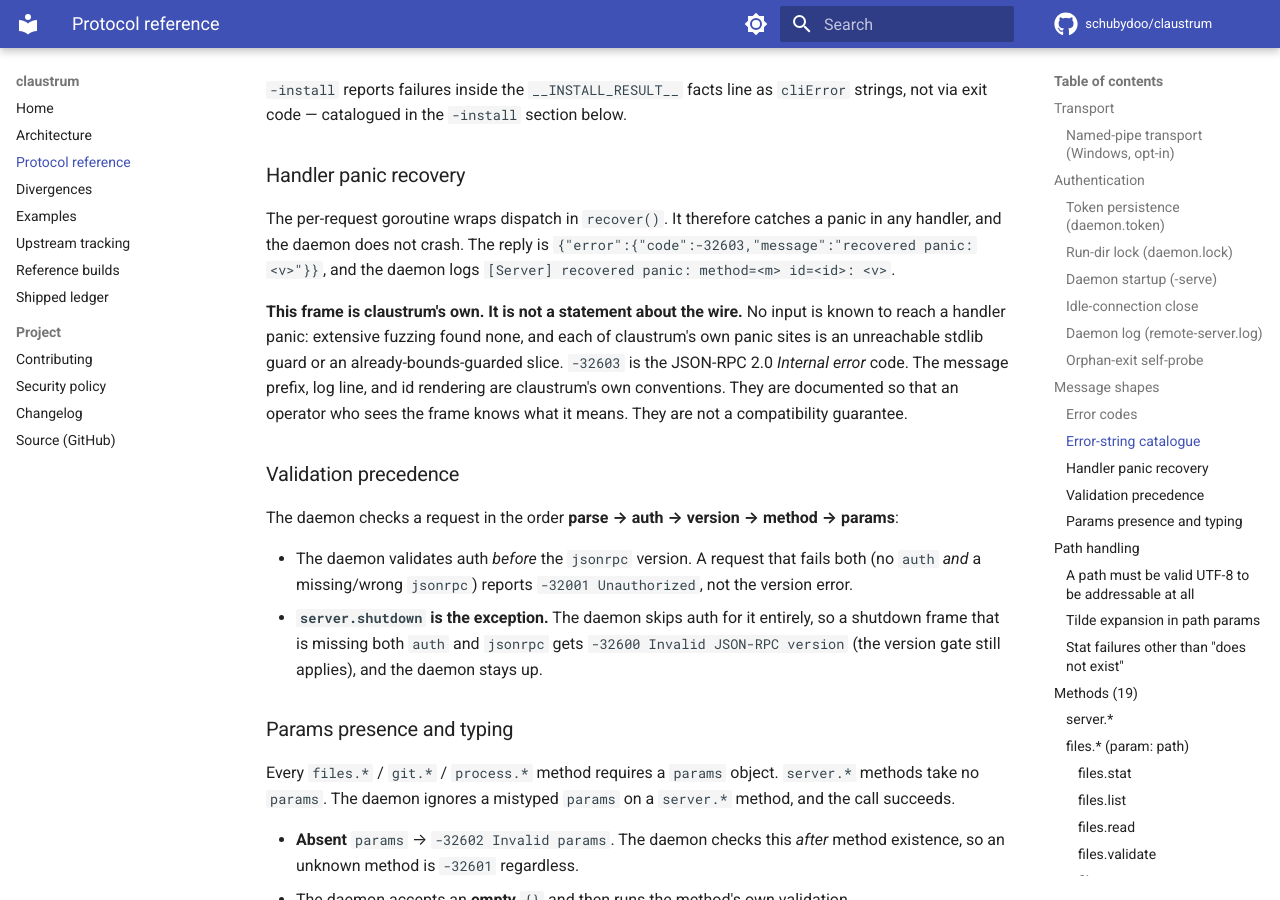
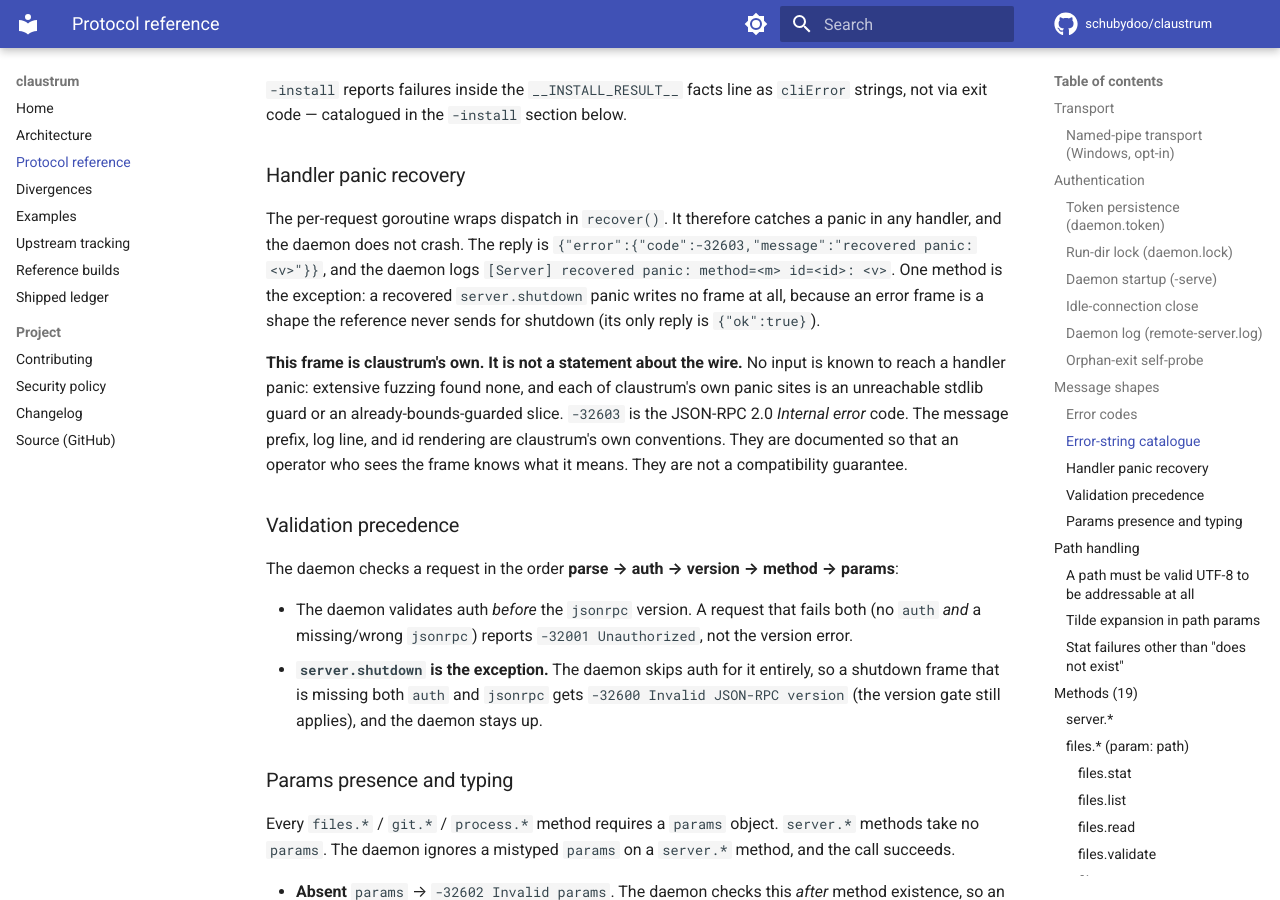
Before and after one commit to schubydoo/claustrum, an MkDocs documentation site: the page built from docs/PROTOCOL.md, in a window 1280 px wide and 900 px high, scrolled down 9316 px. Built offline with MkDocs 1.6.1 and Material for MkDocs 9.7.7, drawn with Linux system fonts in a browser that asks for light colours; comment, search, counter and statistics services are not loaded.

Commit message:
docs: a recovered server.shutdown panic writes no frame (AGENTS.md, PROTOCOL.md)

```diff
--- a/docs/PROTOCOL.md
+++ b/docs/PROTOCOL.md
@@ -352,7 +352,9 @@ below.
 The per-request goroutine wraps dispatch in `recover()`. It therefore catches a
 panic in any handler, and the daemon does not crash. The reply is
 `{"error":{"code":-32603,"message":"recovered panic: <v>"}}`, and the daemon logs
-`[Server] recovered panic: method=<m> id=<id>: <v>`.
+`[Server] recovered panic: method=<m> id=<id>: <v>`. One method is the exception:
+a recovered `server.shutdown` panic writes no frame at all, because an error frame
+is a shape the reference never sends for shutdown (its only reply is `{"ok":true}`).
 
 **This frame is claustrum's own. It is not a statement about the wire.** No input
 is known to reach a handler panic: extensive fuzzing found none, and each of
```
Also changed, not shown: AGENTS.md (+3 -1 lines).
